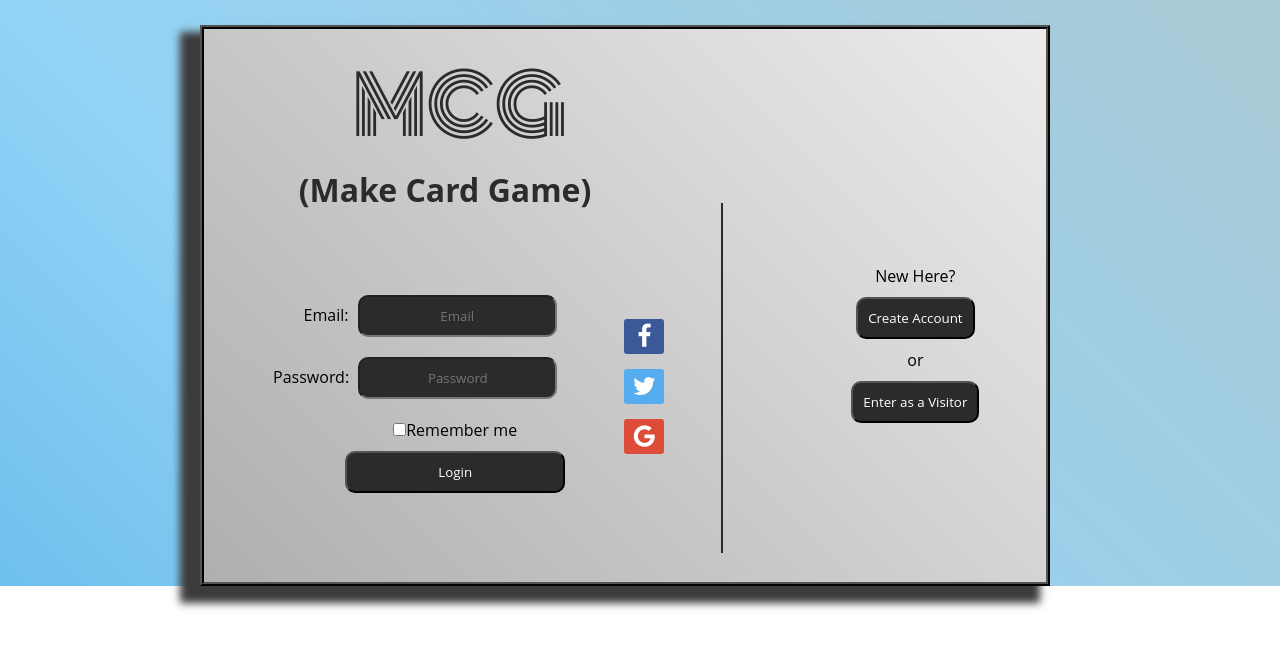
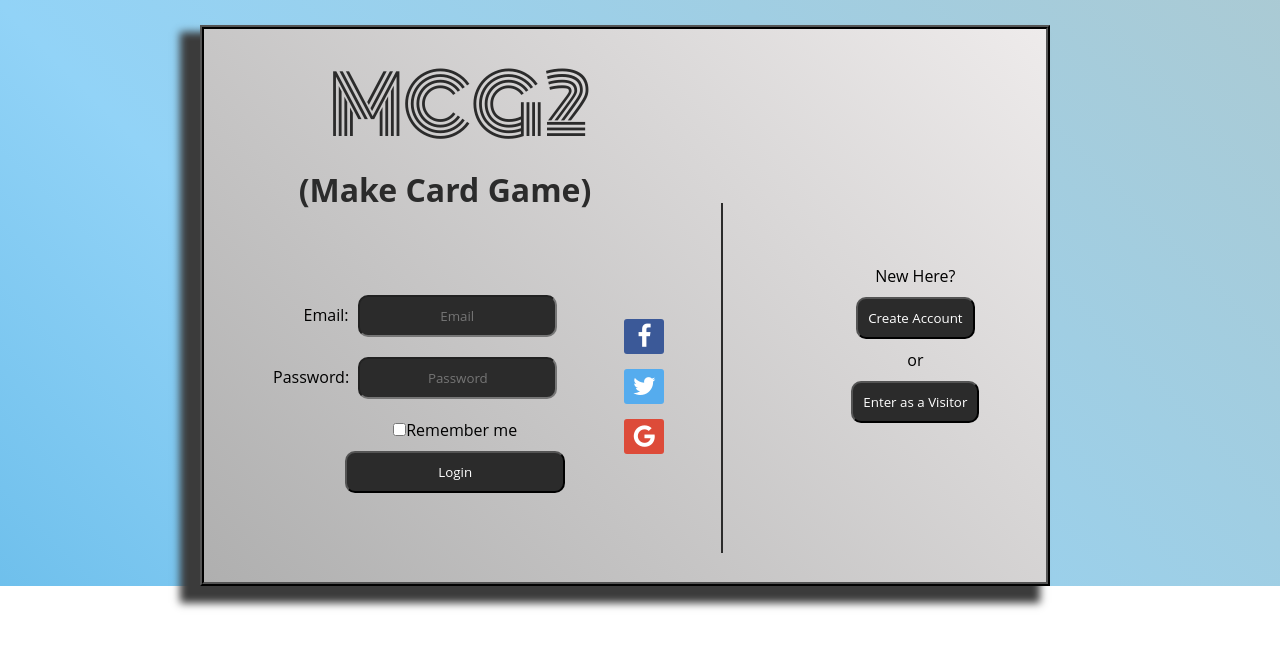
Before and after one commit to AkyaFox/MakeCardGame-main, a plain HTML site: page public/index.html in a window 1280 px wide. Drawn offline with Linux system fonts and the light colour scheme.

Commit message:
Update index.html

```diff
--- a/public/index.html
+++ b/public/index.html
@@ -17,7 +17,7 @@
 
 		<div class="logo">
 			<div class="logo-org">
-				<h3> MCG </h3>
+				<h3> MCG2 </h3>
 				<h1> (Make Card Game)</h1>
 			</div>
 			<table>
```
